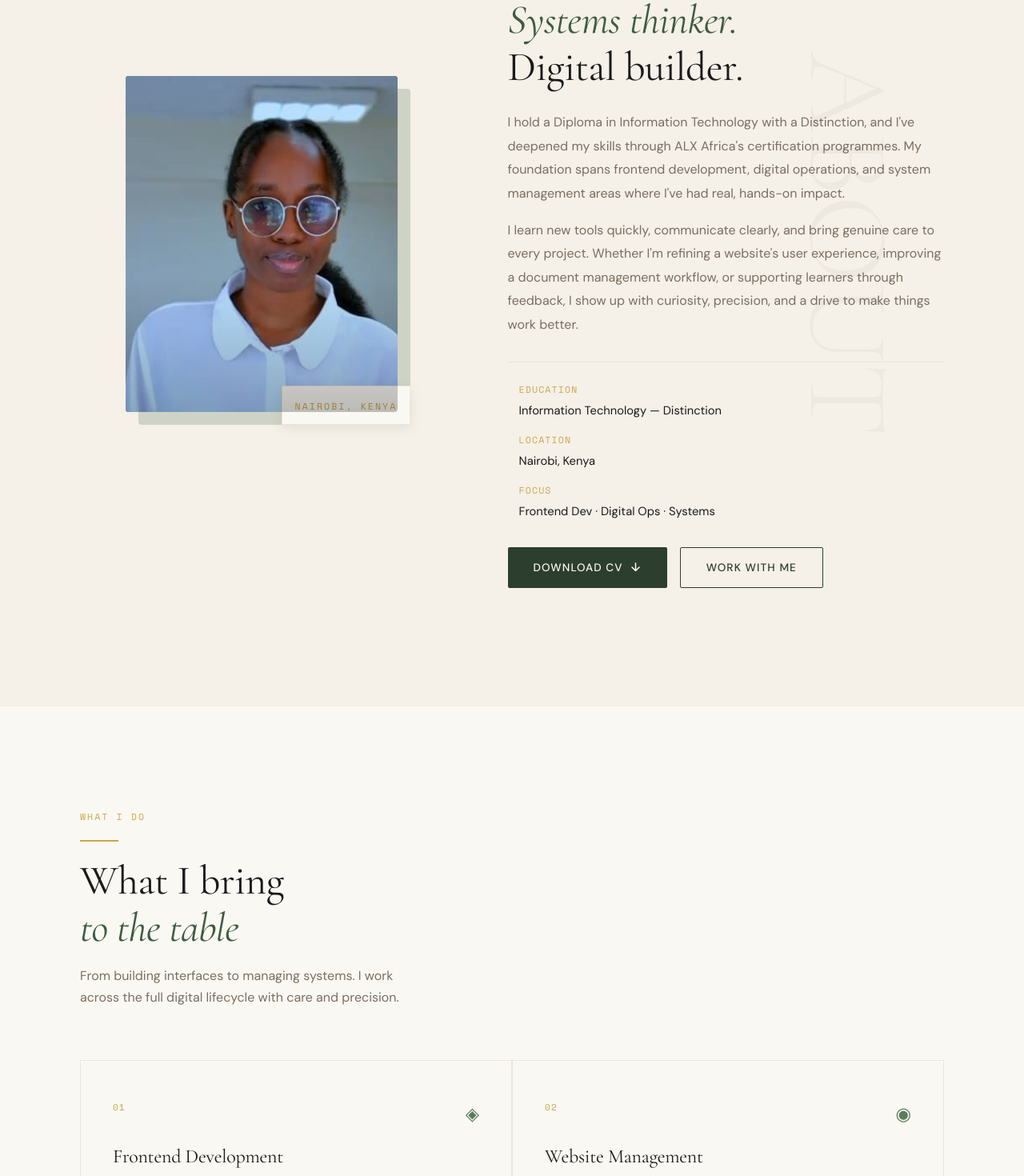
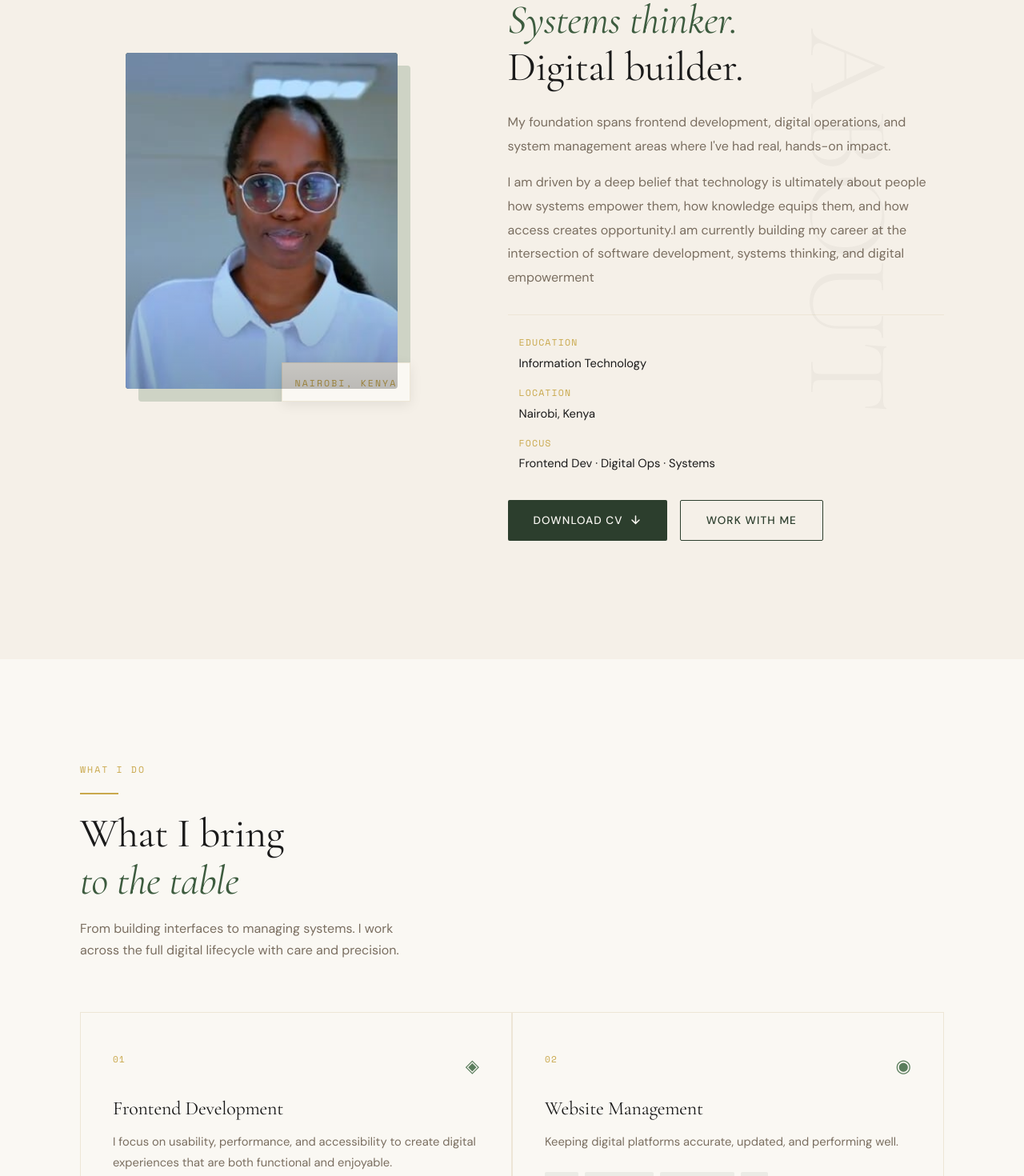
Before and after one commit to LorraObare/lorra-portfolio-, a React (Vite) app: page / in a window 1280 px wide. Shown: the part 1080-2550 px from the top of the page at 80% size. Built offline with nearby package versions, Linux system fonts and the light colour scheme.

Commit message:
enhanced wording

```diff
--- a/src/components/About.jsx
+++ b/src/components/About.jsx
@@ -49,21 +49,17 @@ export default function About() {
             Digital builder.
           </h2>
           <p className="about__text reveal d2">
-            I hold a Diploma in Information Technology with a Distinction, and I've deepened
-            my skills through ALX Africa's certification programmes. My foundation spans
+            My foundation spans
             frontend development, digital operations, and system management areas where
             I've had real, hands-on impact.
           </p>
           <p className="about__text reveal d3">
-            I learn new tools quickly, communicate clearly, and bring genuine care to every
-            project. Whether I'm refining a website's user experience, improving a document
-            management workflow, or supporting learners through feedback, I show up with
-            curiosity, precision, and a drive to make things work better.
+            I am driven by a deep belief that technology is ultimately about people how systems empower them, how knowledge equips them, and how access creates opportunity.I am currently building my career at the intersection of software development, systems thinking, and digital empowerment
           </p>
 
           <div className="about__facts reveal d4">
             {[
-              { icon: '', label: 'Education', val: 'Information Technology — Distinction' },
+              { icon: '', label: 'Education', val: 'Information Technology' },
               { icon: '', label: 'Location', val: 'Nairobi, Kenya' },
               { icon: '', label: 'Focus', val: 'Frontend Dev · Digital Ops · Systems' },
 
--- a/src/components/Services.jsx
+++ b/src/components/Services.jsx
@@ -6,21 +6,21 @@ const services = [
     num: '01',
     icon: '◈',
     title: 'Frontend Development',
-    desc: 'Clean, responsive websites and interfaces built with HTML, CSS, JavaScript, and React. I write code that is readable, maintainable, and genuinely usable.',
+    desc: ' I focus on usability, performance, and accessibility to create digital experiences that are both functional and enjoyable.',
     tags: ['HTML', 'CSS', 'JavaScript', 'React'],
   },
   {
     num: '02',
     icon: '◉',
     title: 'Website Management',
-    desc: 'Keeping digital platforms accurate, updated, and performing well. From content management to testing and debugging.I make sure things stay working.',
+    desc: 'Keeping digital platforms accurate, updated, and performing well.',
     tags: ['CMS', 'Debugging', 'QA Testing', 'UX'],
   },
   {
     num: '03',
     icon: '◇',
     title: 'Digital Operations & Systems',
-    desc: 'Supporting document management, visitor systems, and internal tools. I improve workflows, data accuracy, and operational reliability for digital-first teams.',
+    desc: 'Improved workflows, data accuracy, and operational reliability for digital-first teams.',
     tags: ['System Testing', 'Data Entry', 'Workflows'],
   },
   {
--- a/src/components/Work.jsx
+++ b/src/components/Work.jsx
@@ -5,9 +5,9 @@ const projects = [
   {
     id: 1,
     num: '01',
-    title: 'Gemasu — Website Case Study',
+    title: 'Gemasu Paint— Website Case Study',
     category: 'Frontend Development',
-    desc: 'A full website built from concept to deployment. Starting with wireframes and user flows, I developed Gemasu using HTML, CSS, JavaScript, and React — with a focus on usability, responsiveness, and content clarity. The project taught me how to manage the complete build process: from planning architecture and choosing components, to testing across devices and refining the user experience based on feedback.',
+    desc: 'A full website built from concept to deployment.The project taught me how to manage the complete build process: from planning architecture and choosing components, to testing across devices and refining the user experience based on feedback.',
     tech: ['HTML', 'CSS', 'JavaScript', 'React'],
     color: '#2C3E2D',
     year: '2025',
```
